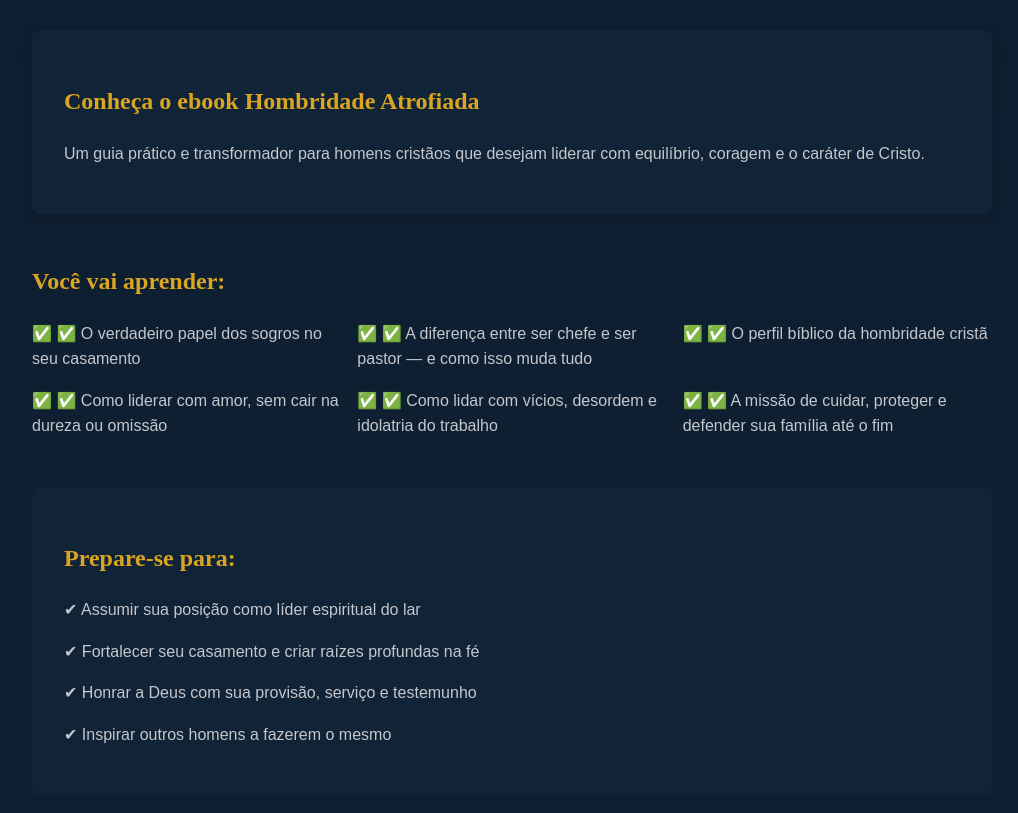
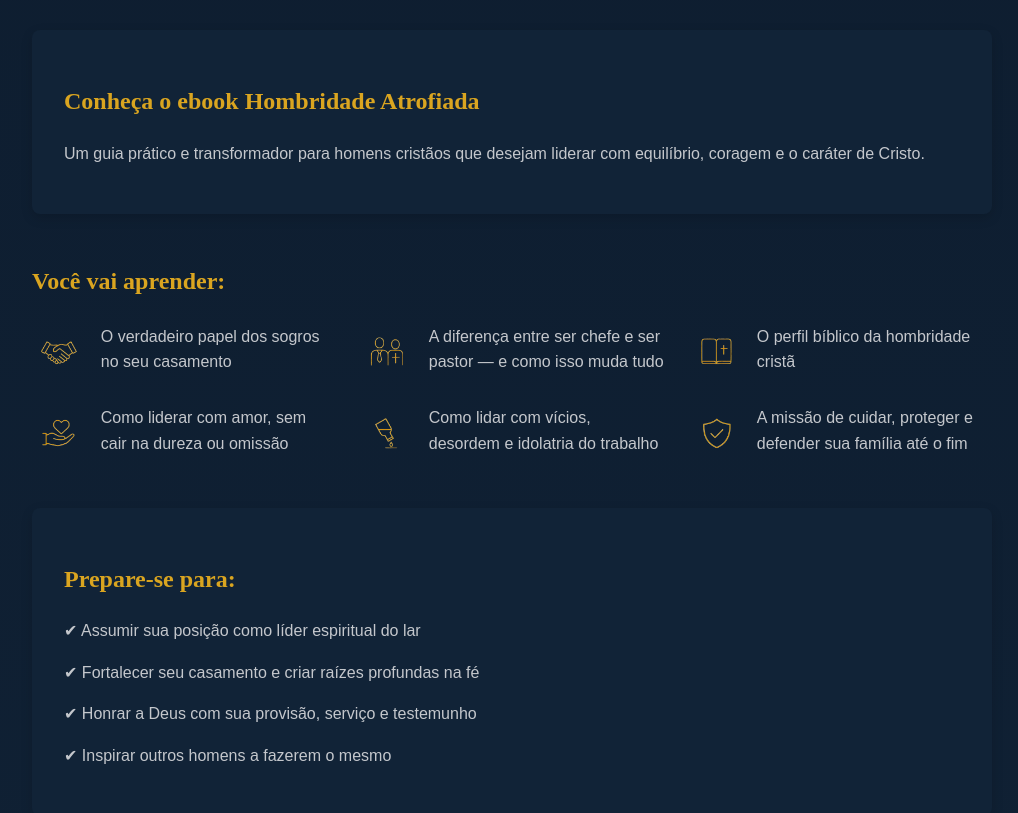
Before and after one commit to vieirarodrigo/hombridade_atrofiada, a plain HTML site: page index.html in a window 1280 px wide. Shown: the part 736-1549 px from the top of the page, without its empty margins (128-1146 px from the left). Drawn offline with Linux system fonts and the light colour scheme.

Commit message:
Acrescentar itens e capa do livro

```diff
--- a/index.html
+++ b/index.html
@@ -26,7 +26,7 @@
 
   <header>
     <div class="container header-flex">
-      <img src="./images/capa-ebook.jpg" alt="Capa do ebook Hombridade Atrofiada">
+      <img src="./images/capa_livro.png" alt="Capa do ebook Hombridade Atrofiada">
       <div>
         <h1>Hombridade Atrofiada</h1>
         <h2>Resgatando a Identidade do Pastor do Lar</h2>
@@ -50,13 +50,13 @@
 
     <section id="beneficios">
       <h2>Você vai aprender:</h2>
-      <ul>
-        <li>✅ O verdadeiro papel dos sogros no seu casamento</li>
-        <li>✅ A diferença entre ser chefe e ser pastor — e como isso muda tudo</li>
-        <li>✅ O perfil bíblico da hombridade cristã</li>
-        <li>✅ Como liderar com amor, sem cair na dureza ou omissão</li>
-        <li>✅ Como lidar com vícios, desordem e idolatria do trabalho</li>
-        <li>✅ A missão de cuidar, proteger e defender sua família até o fim</li>
+      <ul class="beneficios-lista">
+        <li><img src="./images/transparent_icon1.png"> O verdadeiro papel dos sogros no seu casamento</li>
+        <li><img src="./images/transparent_icon2.png"> A diferença entre ser chefe e ser pastor — e como isso muda tudo</li>
+        <li><img src="./images/transparent_icon3.png"> O perfil bíblico da hombridade cristã</li>
+        <li><img src="./images/transparent_icon4.png"> Como liderar com amor, sem cair na dureza ou omissão</li>
+        <li><img src="./images/transparent_icon5.png"> Como lidar com vícios, desordem e idolatria do trabalho</li>
+        <li><img src="./images/transparent_icon6.png"> A missão de cuidar, proteger e defender sua família até o fim</li>
       </ul>
     </section>
 
--- a/style.css
+++ b/style.css
@@ -57,7 +57,7 @@
   }
 
   header {
-    padding: 3em var(--espacamento-horizontal);
+    padding: 3em  var(--espacamento-horizontal);
     background-color: transparent;
   }
 
@@ -152,16 +152,26 @@
     color: var(--cinza-azulado);
   }
 
-  #beneficios ul {
+  .beneficios-lista {
     display: grid;
     grid-template-columns: repeat(3, 1fr);
-    gap: 1em;
+    gap: 1.5em;
     padding-left: 0;
     list-style: none;
   }
 
-  #beneficios li::before {
-    content: '✅ ';
+  .beneficios-lista li {
+    display: flex;
+    align-items: center;
+    gap: 0.8em;
+    color: var(--cinza-azulado);
+  }
+
+  .beneficios-lista li img {
+    width: 56px;
+    height: 56px;
+    flex-shrink: 0;
+    margin-top: 0.1em;
   }
 
   blockquote {
@@ -247,3 +257,9 @@
       min-width: 150px;
     }
   }
+
+  @media (max-width: 600px) {
+    .beneficios-lista {
+      grid-template-columns: repeat(2, 1fr);
+    }
+  }
```
Also changed, not shown: images/transparent_icon1.png (added), images/transparent_icon2.png (added), images/transparent_icon3.png (added), images/transparent_icon4.png (added), images/transparent_icon5.png (added), images/transparent_icon6.png (added), 1 other file.
